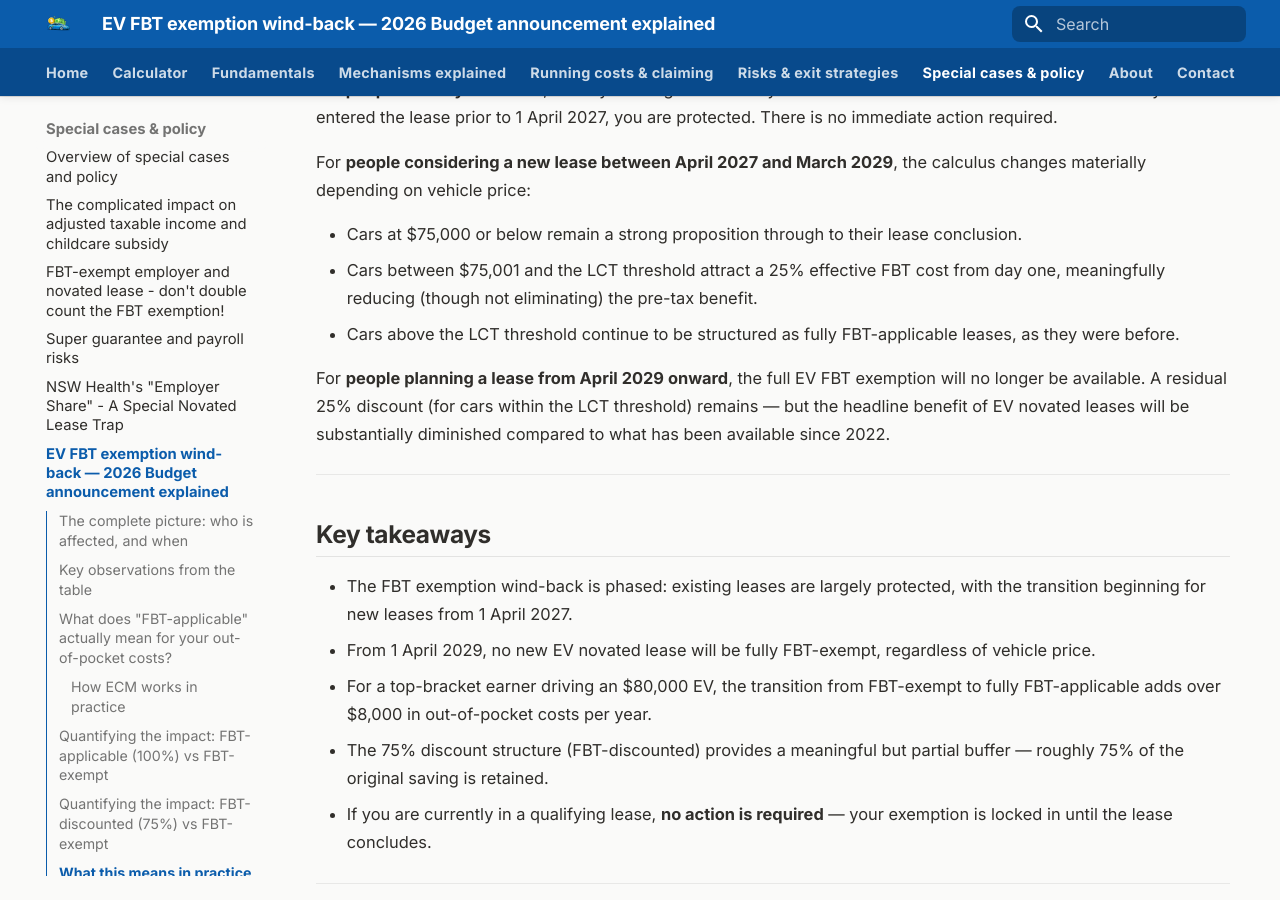
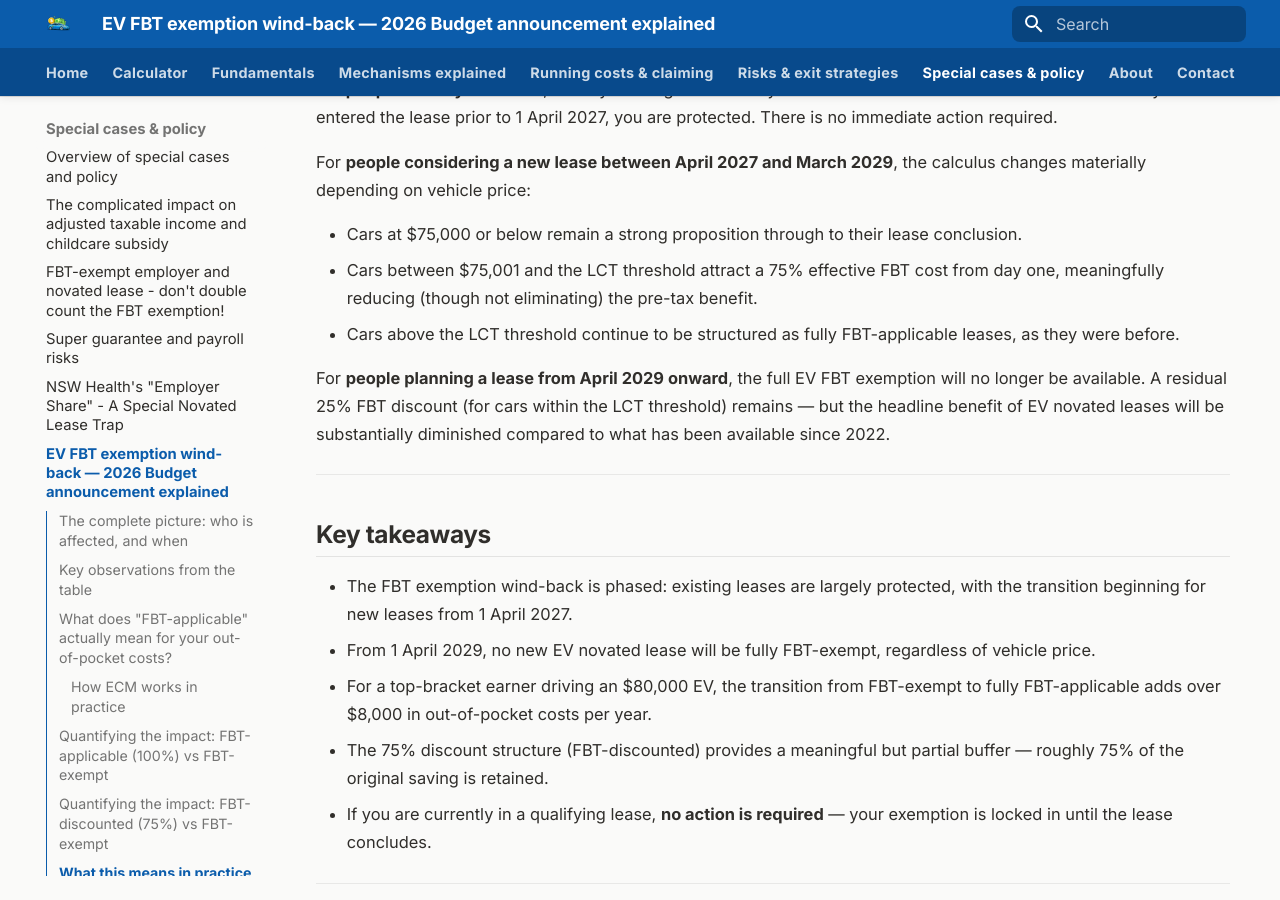
Before and after one commit to novatedlease/novatedlease.github.io, an MkDocs documentation site: the page built from docs/special-and-policy/ev-fbt-exemption-phase-out-budget-2026.md, in a window 1280 px wide and 900 px high, scrolled down 4344 px. Built offline with MkDocs 1.6.1 and Material for MkDocs 9.7.7, drawn with Linux system fonts in a browser that asks for light colours.

Commit message:
wind back post typo

```diff
--- a/docs/special-and-policy/ev-fbt-exemption-phase-out-budget-2026.md
+++ b/docs/special-and-policy/ev-fbt-exemption-phase-out-budget-2026.md
@@ -129,10 +129,10 @@ For **people already in a lease**, the key message is clear: if your car was at
 For **people considering a new lease between April 2027 and March 2029**, the calculus changes materially depending on vehicle price:
 
 - Cars at $75,000 or below remain a strong proposition through to their lease conclusion.
-- Cars between $75,001 and the LCT threshold attract a 25% effective FBT cost from day one, meaningfully reducing (though not eliminating) the pre-tax benefit.
+- Cars between $75,001 and the LCT threshold attract a 75% effective FBT cost from day one, meaningfully reducing (though not eliminating) the pre-tax benefit.
 - Cars above the LCT threshold continue to be structured as fully FBT-applicable leases, as they were before.
 
-For **people planning a lease from April 2029 onward**, the full EV FBT exemption will no longer be available. A residual 25% discount (for cars within the LCT threshold) remains — but the headline benefit of EV novated leases will be substantially diminished compared to what has been available since 2022.
+For **people planning a lease from April 2029 onward**, the full EV FBT exemption will no longer be available. A residual 25% FBT discount (for cars within the LCT threshold) remains — but the headline benefit of EV novated leases will be substantially diminished compared to what has been available since 2022.
 
 ---
 
```
